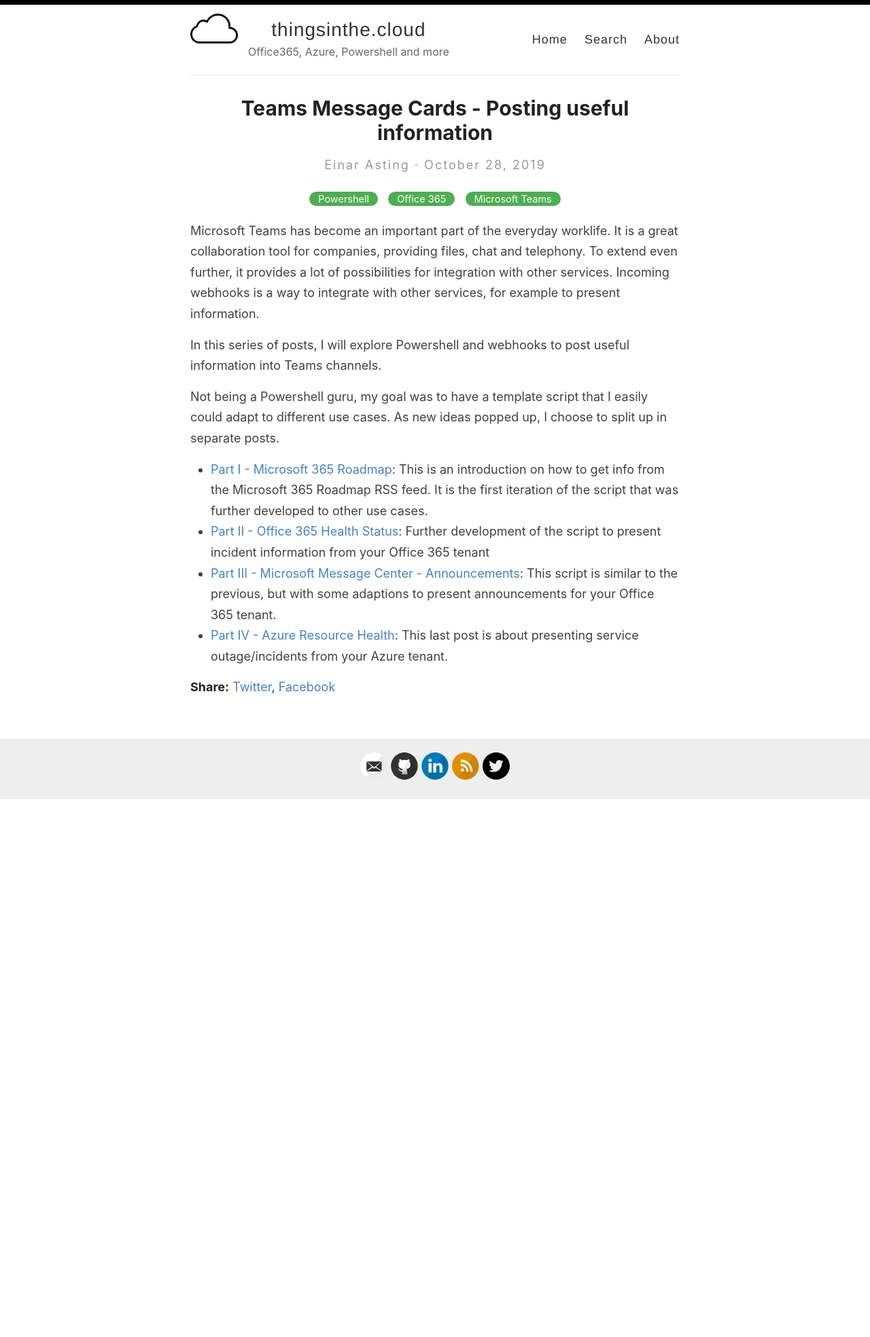
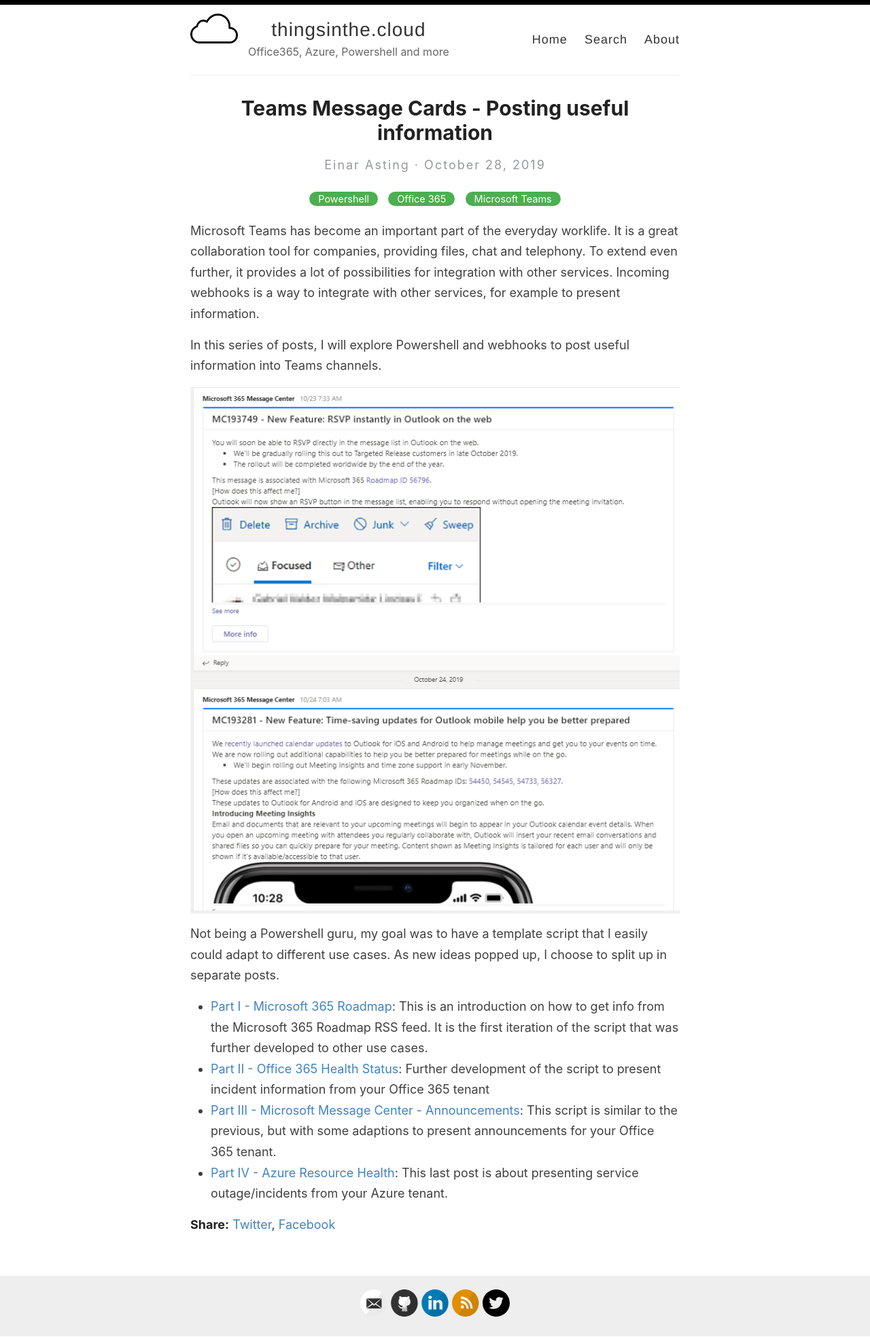
Before and after one commit to einast/einast.github.io, a Jekyll site: the page built from _posts/2019-10-28-Teams webhook.md, in a window 1280 px wide. Shown: the whole page at 68% size. Built offline with Jekyll 4.4.1, drawn with Linux system fonts in a browser that asks for light colours; before the commit the page ends 1177 px from its top, so only the background shows below that.

Commit message:
Added screenshot

```diff
--- a/_posts/2019-10-28-Teams webhook.md
+++ b/_posts/2019-10-28-Teams webhook.md
@@ -9,6 +9,8 @@
 
 In this series of posts, I will explore Powershell and webhooks to post useful information into Teams channels.
 
+![](/images/TeamsMessageCenter.PNG)
+
 Not being a Powershell guru, my goal was to have a template script that I easily could adapt to different use cases. As new ideas popped up, I choose to split up in separate posts.
 
 - [Part I - Microsoft 365 Roadmap](https://thingsinthe.cloud/Teams-message-cards-Getting-Office-365-roadmap-into-channel/): This is an introduction on how to get info from the Microsoft 365 Roadmap RSS feed. It is the first iteration of the script that was further developed to other use cases.
```
